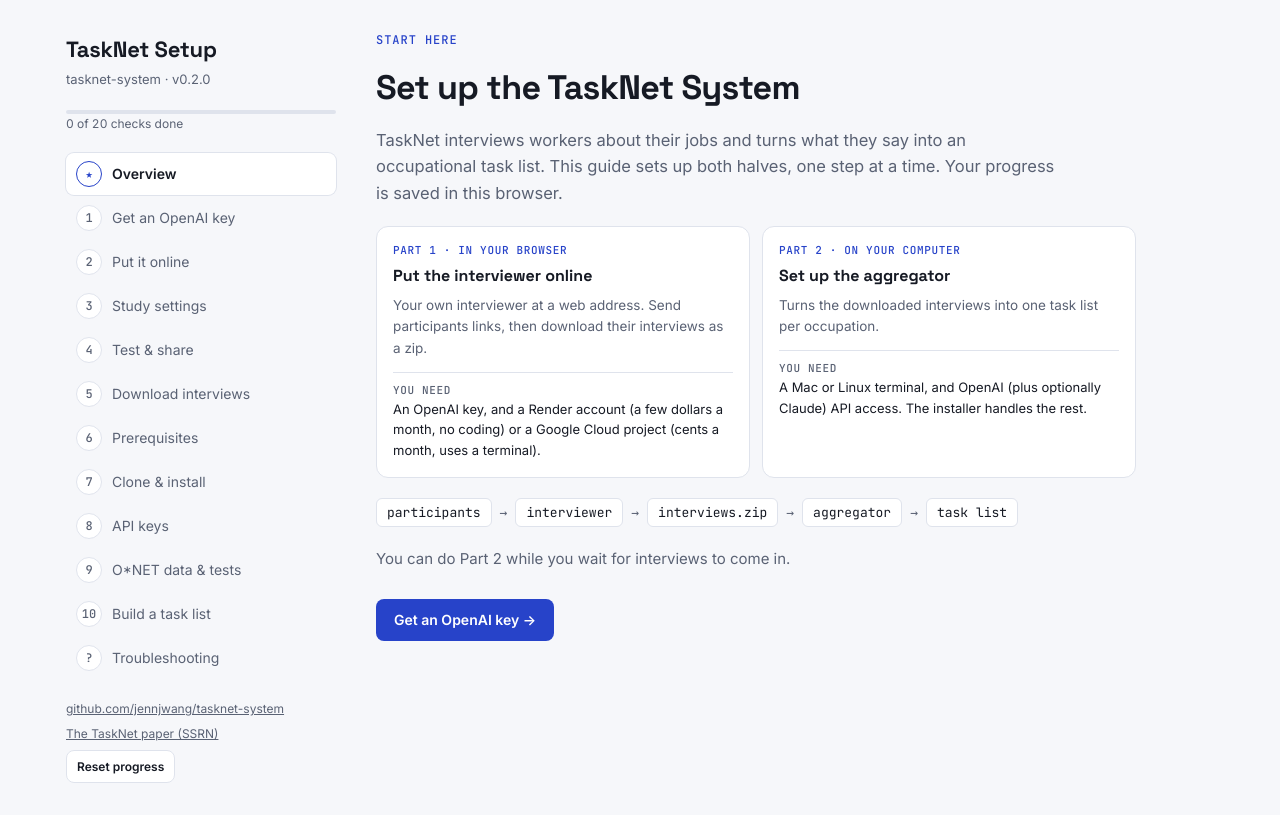
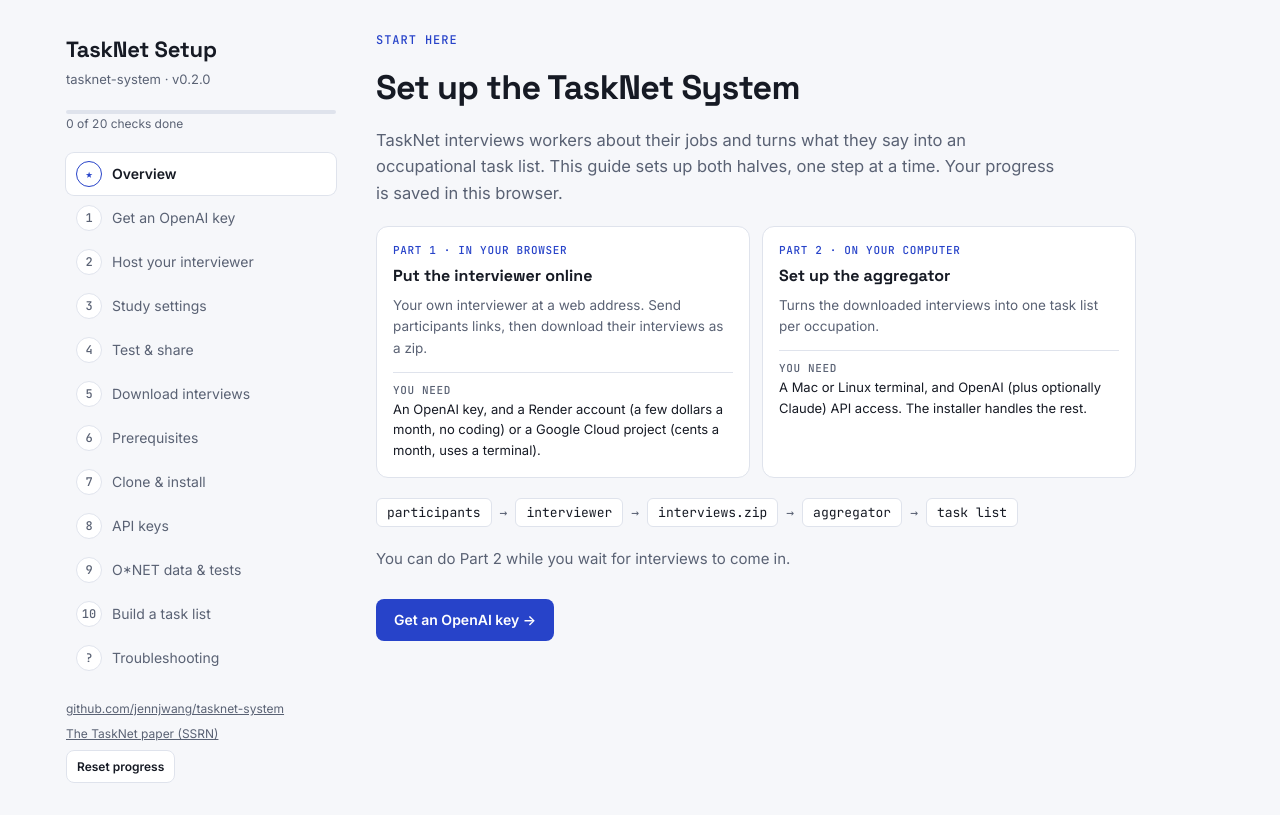
Before and after one commit to jennjwang/tasknet-setup, a plain HTML site: page index.html in a window 1280 px wide. Drawn offline with Linux system fonts and the light colour scheme.

Commit message:
Rename the deploy step to "Host your interviewer"
Co-Authored-By: Claude Opus 5.5 <noreply@anthropic.com>

```diff
--- a/index.html
+++ b/index.html
@@ -236,7 +236,7 @@ const STEPS = [
       ${check("hkeyc", "Secret key copied (starts with <code>sk-</code>)")}
     </div>` },
 
-  { id: "hdeploy", part: 1, label: "Put it online", need: "render", render: () => `
+  { id: "hdeploy", part: 1, label: "Host your interviewer", need: "render", render: () => `
     <h1>Put your interviewer online</h1>
     <p class="lede">Render is a hosting service. This button copies TaskNet's interviewer into your own Render account and starts it at a web address of its own.</p>
     <a class="btn primary big" href="https://render.com/deploy?repo=https://github.com/jennjwang/tasknet-system">Deploy to Render ↗</a>
```
